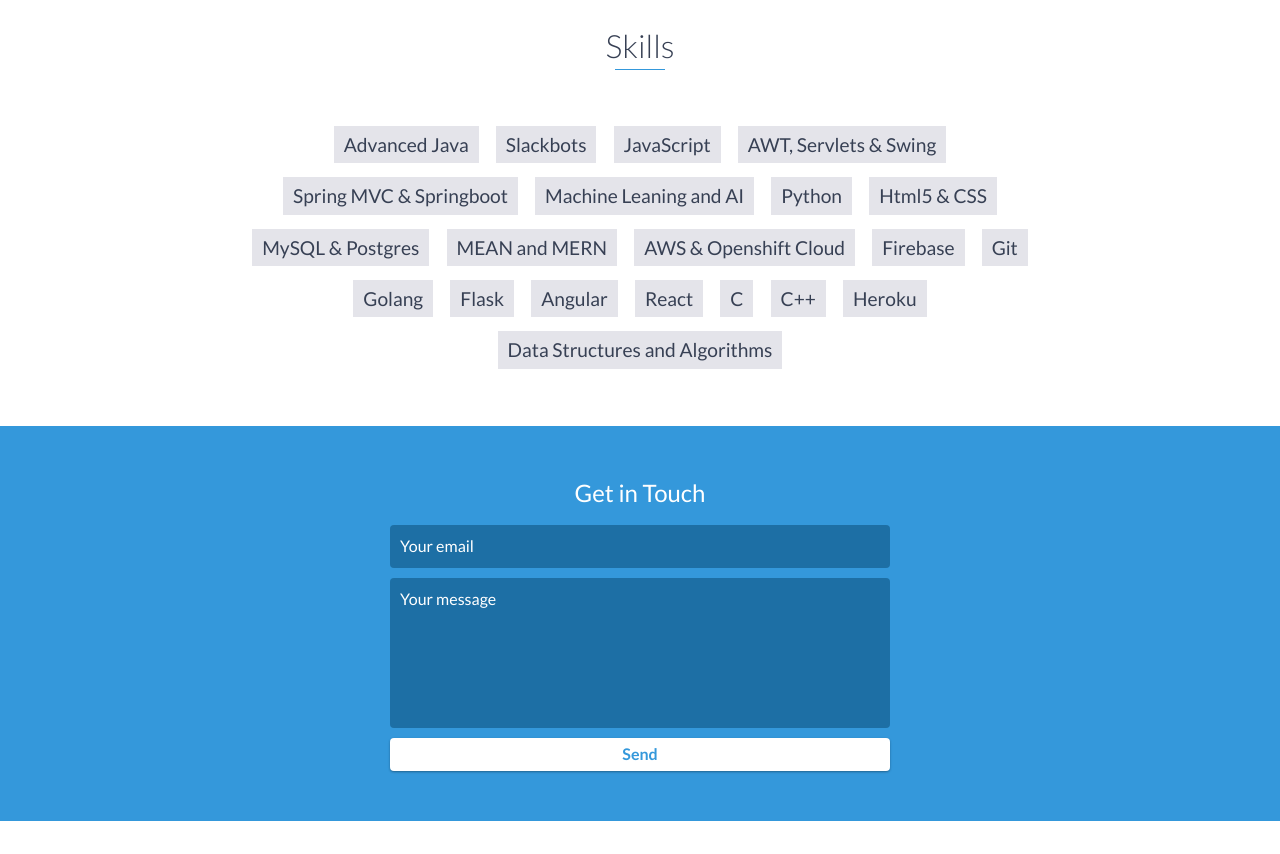
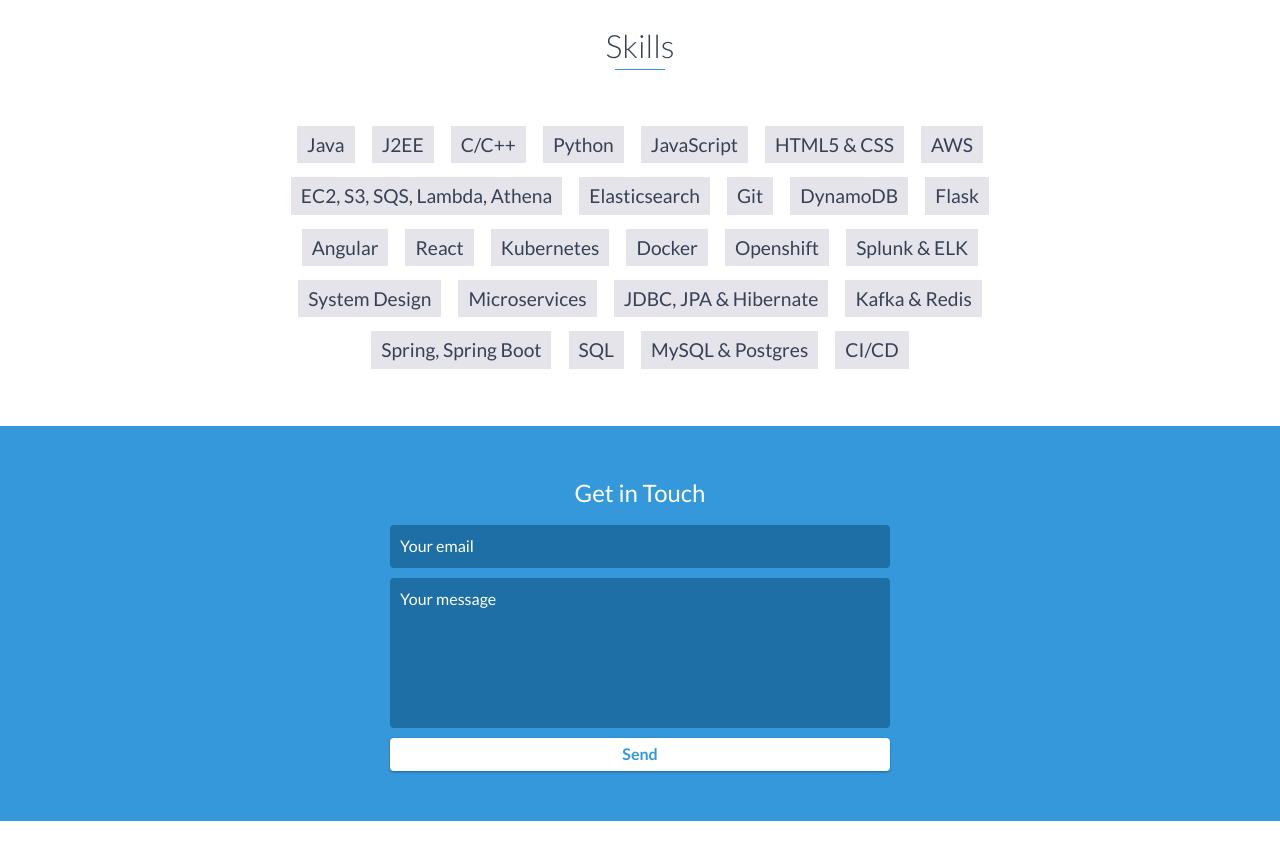
Before and after one commit to abhijeet65/Portfolio, a website: page index.html in a window 1280 px wide. Shown: the part 4220-5074 px from the top of the page. Drawn offline with nearby package versions, Linux system fonts and the light colour scheme.

Commit message:
updated skills section

```diff
--- a/index.html
+++ b/index.html
@@ -249,27 +249,32 @@
     <div id="skills">
         <h2 class="heading">Skills</h2>
         <ul>
-            <li>Advanced Java</li>
-            <li>Slackbots</li>
+            <li>Java</li>
+            <li>J2EE</li>
+            <li>C/C++</li>
+            <li>Python</li>
             <li>JavaScript</li>
-            <li>AWT, Servlets & Swing</li>
-            <li>Spring MVC & Springboot</li>
-            <li>Machine Leaning and AI</li>
-            <li>Python</li>
-            <li>Html5 & CSS</li>
-            <li>MySQL & Postgres</li>
-            <li>MEAN and MERN</li>
-            <li>AWS & Openshift Cloud</li>
-            <li>Firebase</li>
+            <li>HTML5 & CSS</li>
+            <li>AWS</li>
+            <li>EC2, S3, SQS, Lambda, Athena</li>
+            <li>Elasticsearch</li>
             <li>Git</li>
-            <li>Golang</li>
+            <li>DynamoDB</li>
             <li>Flask</li>
             <li>Angular</li>
             <li>React</li>
-            <li>C</li>
-            <li>C++</li>
-            <li>Heroku</li>
-            <li>Data Structures and Algorithms</li>
+            <li>Kubernetes</li>
+            <li>Docker</li>
+            <li>Openshift</li>
+            <li>Splunk & ELK</li>
+            <li>System Design</li>
+            <li>Microservices</li>
+            <li>JDBC, JPA & Hibernate</li>
+            <li>Kafka & Redis</li>
+            <li>Spring, Spring Boot</li>
+            <li>SQL</li>
+            <li>MySQL & Postgres</li>
+            <li>CI/CD</li>
         </ul>
     </div>
     <!-- End #skills -->
```
